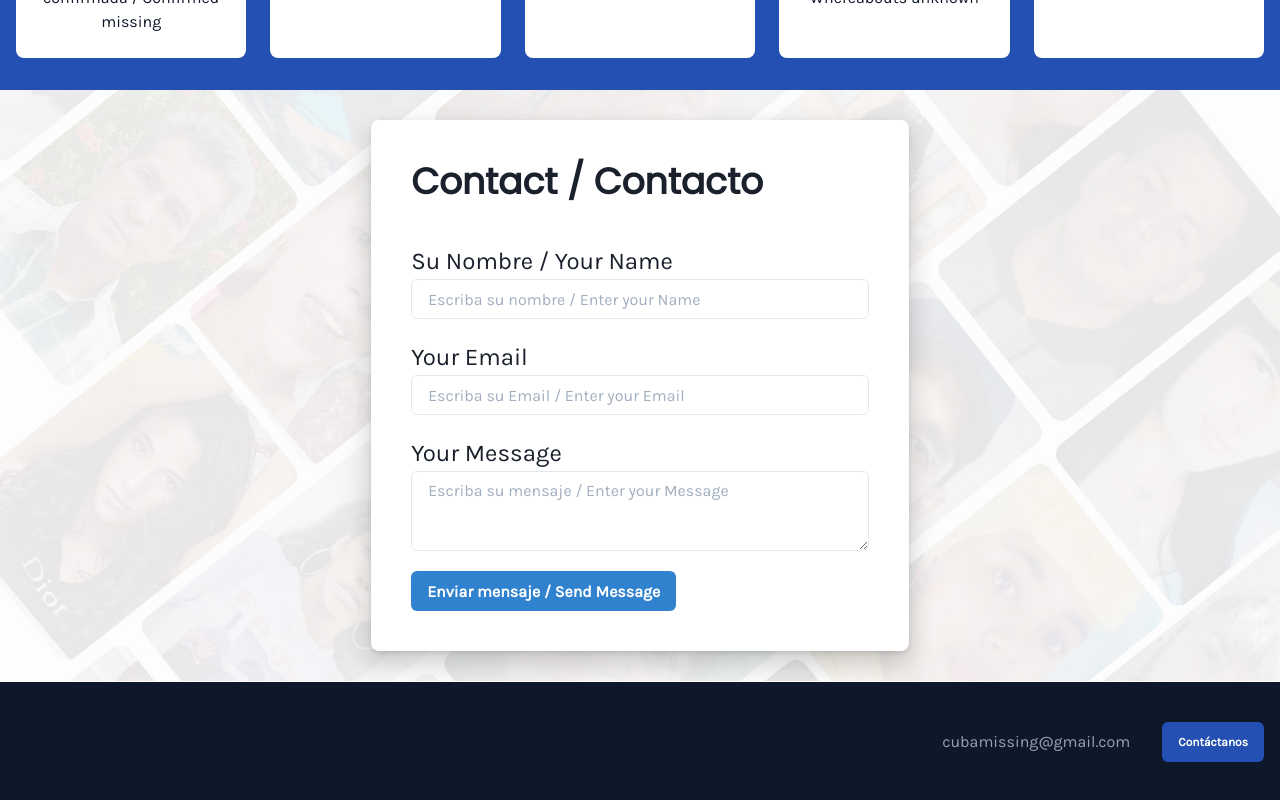
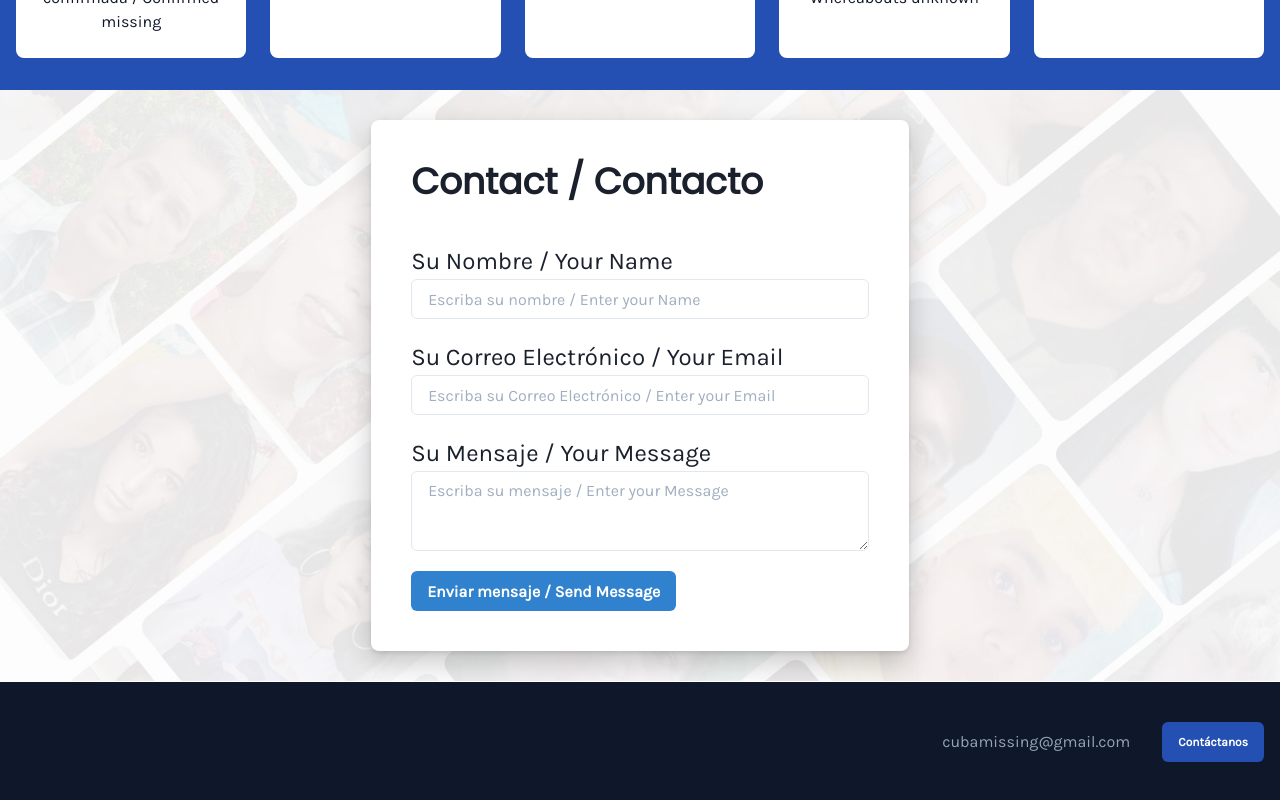
Before and after one commit to Sobefy/cubamissing, a Next.js app: page /#/contact in a window 1280 px wide. Shown: the part 628-1428 px from the top of the page. Built offline with nearby package versions, Linux system fonts and the light colour scheme; no server answers.

Commit message:
Adjusted images to work with spa

```diff
--- a/src/pages/contact/index.tsx
+++ b/src/pages/contact/index.tsx
@@ -92,9 +92,9 @@ const Contact=()=>{
         <Heading marginBottom={10}>Contact / Contacto</Heading>
         <Text fontSize="2xl">Su Nombre / Your Name</Text>
         <Input disabled={status==="busy" || status==="success"} name="name" onChange={e=>setName(e.target.value)} placeholder="Escriba su nombre / Enter your Name" marginBottom={5} />
-        <Text fontSize="2xl">Your Email</Text>
-        <Input disabled={status==="busy" || status==="success"} type="email" onChange={e=>setEmail(e.target.value)} name="email" placeholder="Escriba su Email / Enter your Email" marginBottom={5} />
-        <Text fontSize="2xl">Your Message</Text>
+        <Text fontSize="2xl">Su Correo Electrónico / Your Email</Text>
+        <Input disabled={status==="busy" || status==="success"} type="email" onChange={e=>setEmail(e.target.value)} name="email" placeholder="Escriba su Correo Electrónico / Enter your Email" marginBottom={5} />
+        <Text fontSize="2xl">Su Mensaje / Your Message</Text>
         <Textarea disabled={status==="busy" || status==="success"} name="message" onChange={e=>setMessage(e.target.value)} placeholder="Escriba su mensaje / Enter your Message" marginBottom={5} />
         {(status==="error"||status==="success") && renderAlert()}
         {(status!=="success") && <Button onClick={sendMessage} disabled={status==="busy"} colorScheme="blue">{status==="busy"?"Wait please / Espere por favor...":"Enviar mensaje / Send Message"}</Button>}
```
